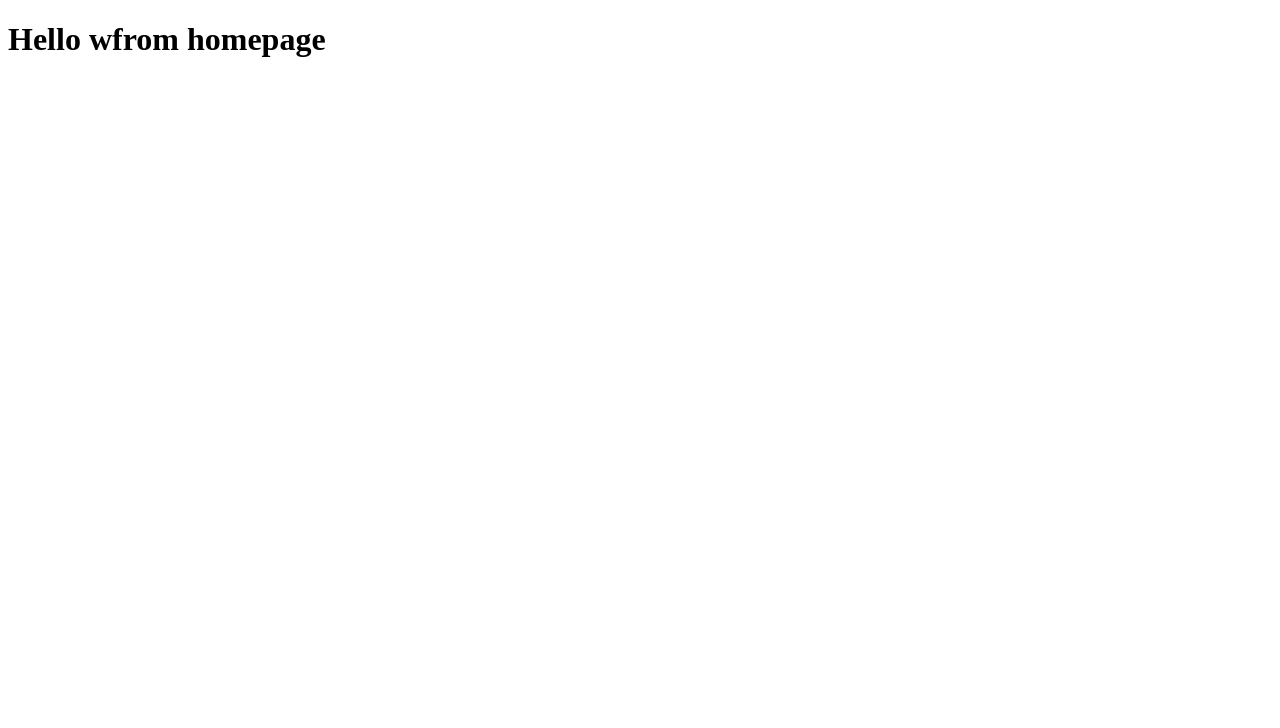
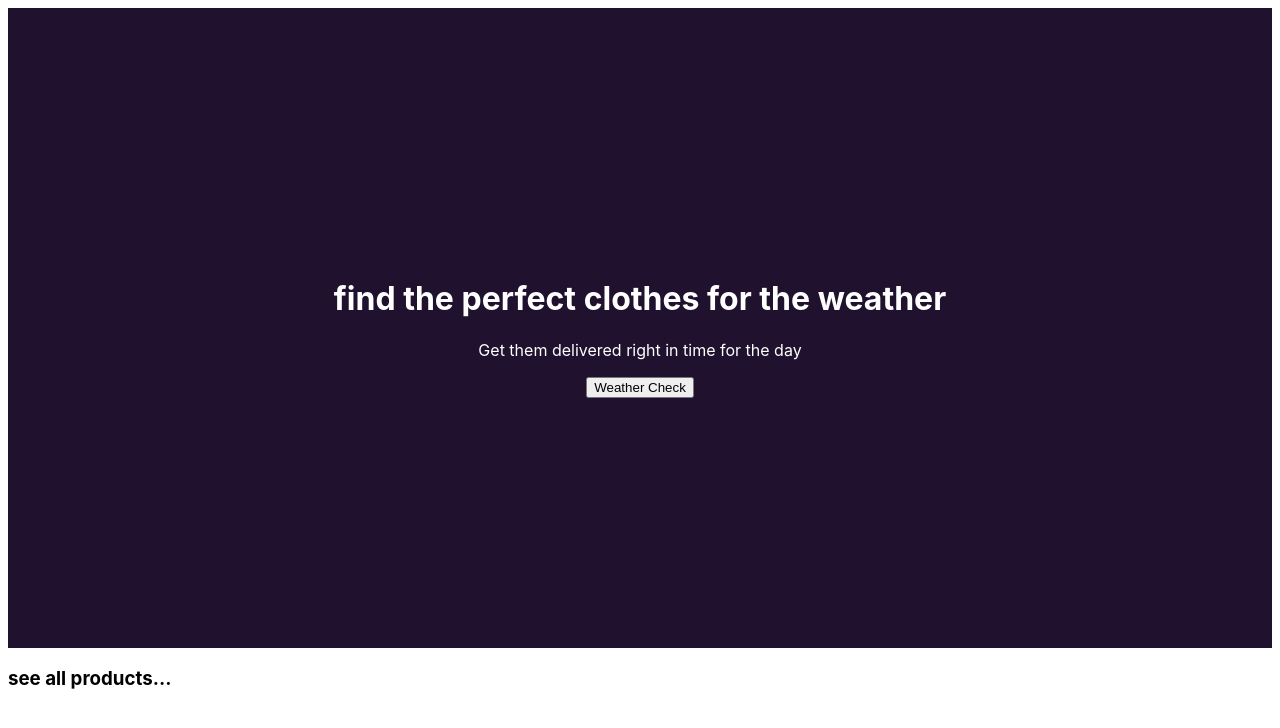
Before and after one commit to RobSero/WeatherClothing, a React (Create React App) app in the folder frontend/: page / in a window 1280 px wide. Shown: the top 728 px of the page. Built offline with nearby package versions, Linux system fonts and the light colour scheme.

Commit message:
heading section and styling setup

```diff
--- /dev/null
+++ b/frontend/src/components/homePage/AllProductSection.tsx
@@ -0,0 +1,9 @@
+import React from 'react';
+
+export default function AllProductSection() {
+  return (
+    <div className='productlist-container'>
+    <h3>see all products...</h3>
+    </div>
+  );
+}
--- /dev/null
+++ b/frontend/src/components/homePage/Header.tsx
@@ -0,0 +1,12 @@
+import React from 'react';
+
+export default function componentName() {
+  return (
+    <header className='heading-container primary'>
+      <h1>find the perfect clothes
+for the weather</h1>
+<p>Get them delivered right in time for the day</p>
+<button>Weather Check</button>
+    </header>
+  );
+}
--- a/frontend/src/components/homePage/HomePage.tsx
+++ b/frontend/src/components/homePage/HomePage.tsx
@@ -1,4 +1,7 @@
 import React from 'react'
+import Header from './Header'
+import AllProductSection from './AllProductSection'
+
 
 class HomePage extends React.Component {
   constructor(props:String){
@@ -8,7 +11,10 @@ class HomePage extends React.Component {
 
   render(){
     return (
-      <h1>Hello wfrom homepage</h1>
+      <>
+      <Header />
+      <AllProductSection />
+      </>
     )
   }
 }
--- a/frontend/src/index.tsx
+++ b/frontend/src/index.tsx
@@ -1,6 +1,7 @@
 import React from 'react'
 import ReactDOM from 'react-dom'
 import './styles/main.scss'
+import './styles/homePage.scss'
 import App from './App'
 
 ReactDOM.render(<App />, document.getElementById('root'))
--- /dev/null
+++ b/frontend/src/styles/homePage.scss
@@ -0,0 +1,8 @@
+/* ----------------------------------------
+                HEADING SECTION
+------------------------------------------- */
+
+.heading-container {
+  padding: 250px 100px;
+  text-align: center;
+}
--- a/frontend/src/styles/main.scss
+++ b/frontend/src/styles/main.scss
@@ -0,0 +1,16 @@
+/* ----------------------------------------
+                COLOUR SCHEMES
+------------------------------------------- */
+body {
+  font-family: -apple-system, BlinkMacSystemFont, 'Segoe UI', Roboto, Oxygen, Ubuntu, Cantarell, 'Open Sans', 'Helvetica Neue', sans-serif;
+}
+
+.primary {
+  background-color: #20122E;
+  color: white;
+}
+
+.secondary {
+  background-color: white;
+  color: #20122E;
+}
```
